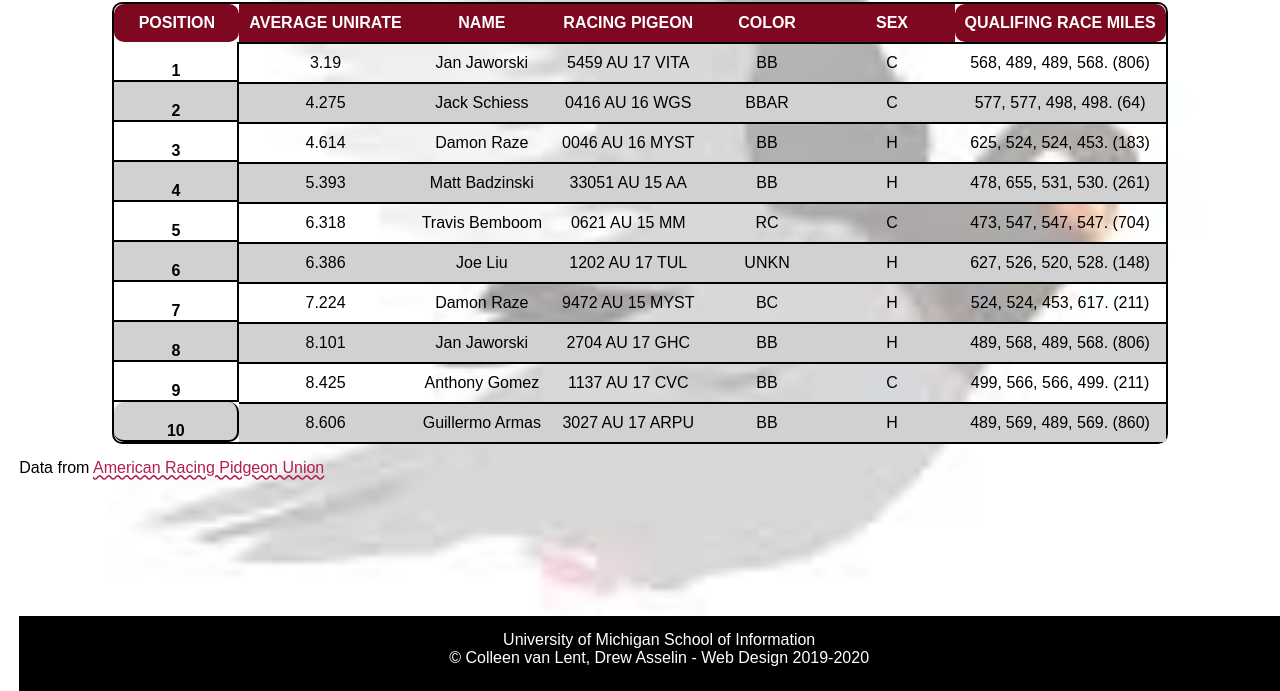
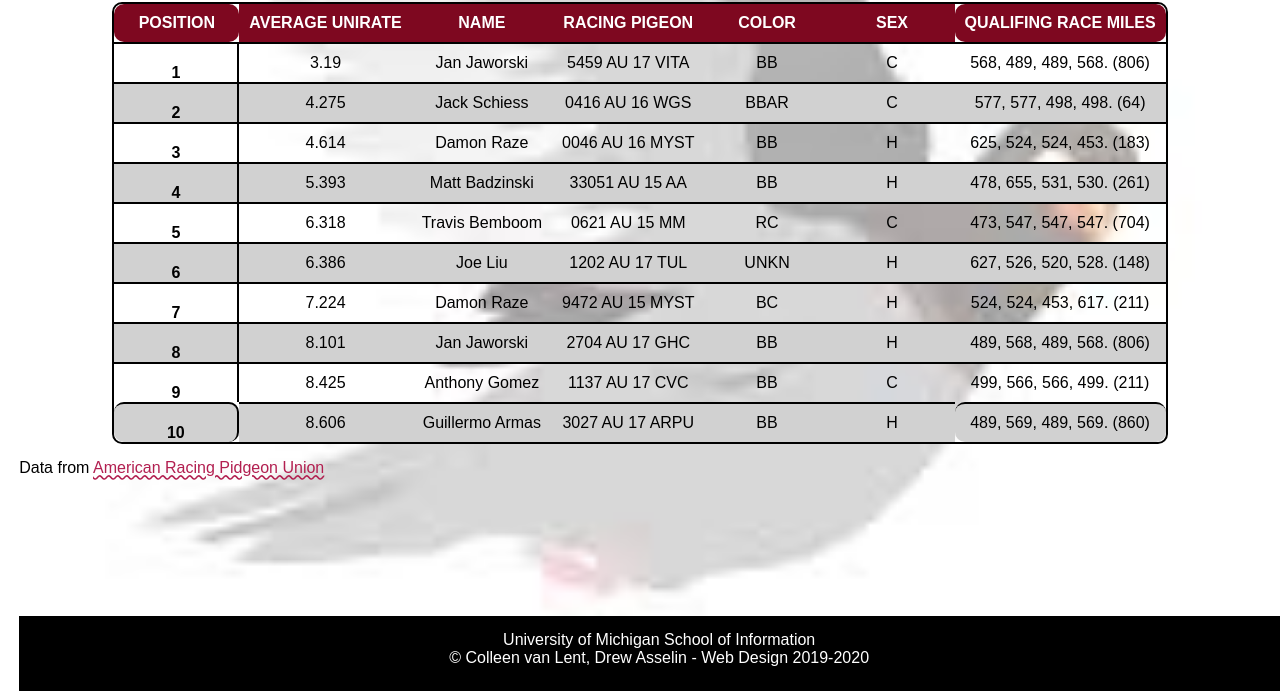
Before and after one commit to rthom04/homework4-2021, a plain HTML site: page index.html in a window 1280 px wide. Shown: the part 109-800 px from the top of the page. Drawn offline with Linux system fonts and the light colour scheme; a web font is replaced by a local one.

Commit message:
Update style.css

```diff
--- a/css/style.css
+++ b/css/style.css
@@ -96,7 +96,7 @@ td{
 /*Req 6c*/
 .rowhead{
   border-right: 2px solid black;
-  border-bottom: 2px solid black;
+  border-top: 2px solid black;
 }
 
 /*Req 6d*/
@@ -150,7 +150,7 @@ tbody tr:last-child th:first-child{
   border-radius: 10px;
 }
 
-tbody tr:last-child th:last-child{
+tr:last-child td:last-child{
   border-radius: 10px;
 }
 
@@ -159,11 +159,12 @@ tbody tr:last-child th:last-child{
 
 /*Req 8*/
 footer{
-  width: 100%;
   background:#000000;
   text-align:center;
   color: #FFFFFF;
-  min-height: 75px;
   position: absolute;
   bottom:0;
+  width: 100%;
+  min-height: 75px;
+
 }
```
